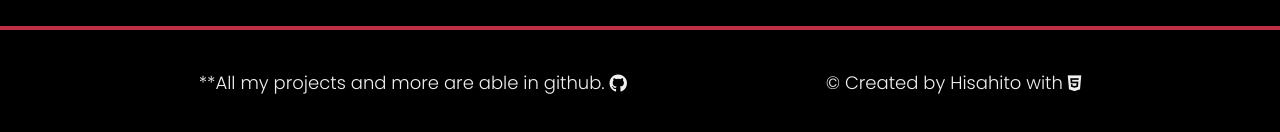
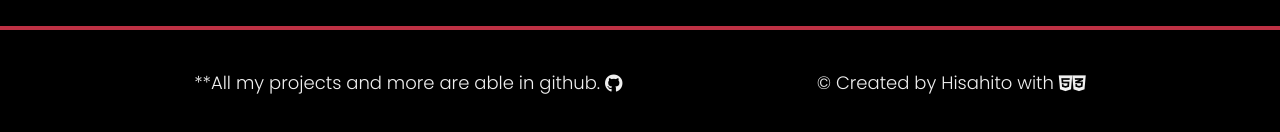
Before and after one commit to Hisahito/Portafolio, a website built with webpack: page src/index.html in a window 1280 px wide. Shown: the part 3027-3159 px from the top of the page. Built offline with nearby package versions, Linux system fonts and the light colour scheme.

Commit message:
adding a css icon in footer

```diff
--- a/src/index.html
+++ b/src/index.html
@@ -111,7 +111,7 @@
       <p>**All my projects and more are able in github. <i class="fab fa-github"></i></p>
       <p>
         © Created by
-        <a href="https://www.github.com/hisahito" target="_blank">Hisahito with <i class="fa-brands fa-html5"></i></a>
+        <a href="https://www.github.com/hisahito" target="_blank">Hisahito with <i class="fa-brands fa-html5"></i><i class="fa-brands fa-css3-alt"></i></a>
       </p>
     </footer>
   </body>
```
Also changed, not shown: docs/index.html (+1 -1 lines), 2 other files.
